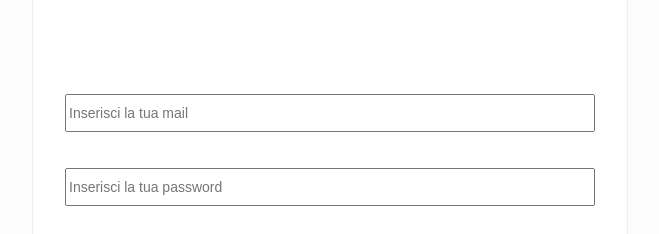
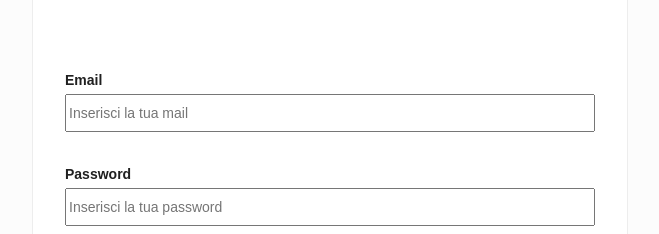
Before and after one commit to SimoneSerraCassano/routing-and-fetch, a React (Create React App) app: page /login in a window 1280 px wide. Shown: the part 309-543 px from the top of the page, without its empty margins (310-969 px from the left). Built offline with nearby package versions, Linux system fonts and the light colour scheme.

Commit message:
Fix input prop(da name a inputName)

```diff
--- a/src/pages/Login.jsx
+++ b/src/pages/Login.jsx
@@ -1,8 +1,8 @@
 import { useState } from "react";
 import { Button } from "rsuite";
 import { useNavigate } from "react-router-dom";
+import Logo from "components/Logo";
 import Input from "components/Input";
-import Logo from "components/Logo";
 import { emailRegex } from "utils/constants";
 
 function Login() {
@@ -64,13 +64,13 @@ function Login() {
 
         <div className="inputs-container">
           <Input
-            name="Email"
+            inputName="Email"
             placeholder="Inserisci la tua mail"
             handleChange={handleChange}
             error={errors.Email}
           />
           <Input
-            name="Password"
+            inputName="Password"
             type="password"
             placeholder="Inserisci la tua password"
             handleChange={handleChange}
```
